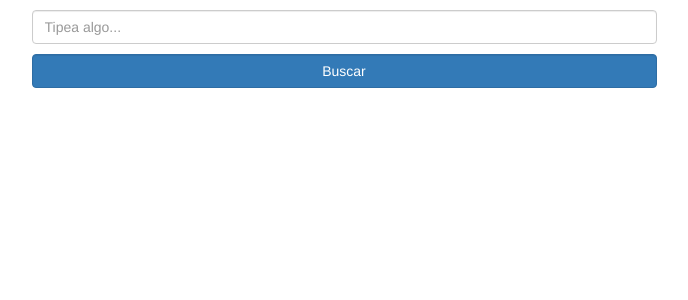
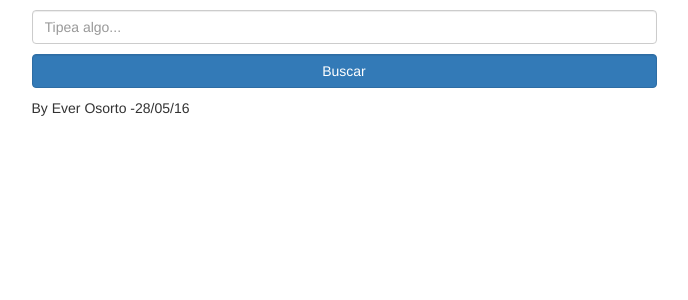
Before and after one commit to EverOsorto/YoutubeLaureateTest, a Python web app: template templates/prueba.html in a window 1280 px wide. Shown: the part 60-360 px from the top of the page, without its empty margins (296-984 px from the left). Run offline with Jinja, Linux system fonts and the light colour scheme; the template is opened without the code that fills it, so the values that code supplies are empty; some libraries are stand-ins or nearby versions.

Commit message:
primera enmienda

```diff
--- a/templates/prueba.html
+++ b/templates/prueba.html
@@ -19,8 +19,10 @@
                     <p><input type="text" id="Search" placeholder="Tipea algo..." autocomplete="off" class="form-control" name="buscar" /></p>
                     <p><input type="submit" value="Buscar"  class="form-control btn btn-primary w100"></p>
                 </form>
-                <div id="results"></div>
-            </div>
+                <div id="results">
+                   <p>By Ever Osorto -28/05/16</p>
+                </div>
+                </div>
         </div>
 
         <!-- scripts -->
@@ -42,7 +44,6 @@ $( "#SearchText" ).submit(function( event ) {
   // envio de data por post
   var posting = $.post( '/test/video', { PageToken: tok, SearchText: ser } );
 
-
   // resultados en div
   posting.done(function( data ) {
     var content = $( data ).find( "#content" );
```
